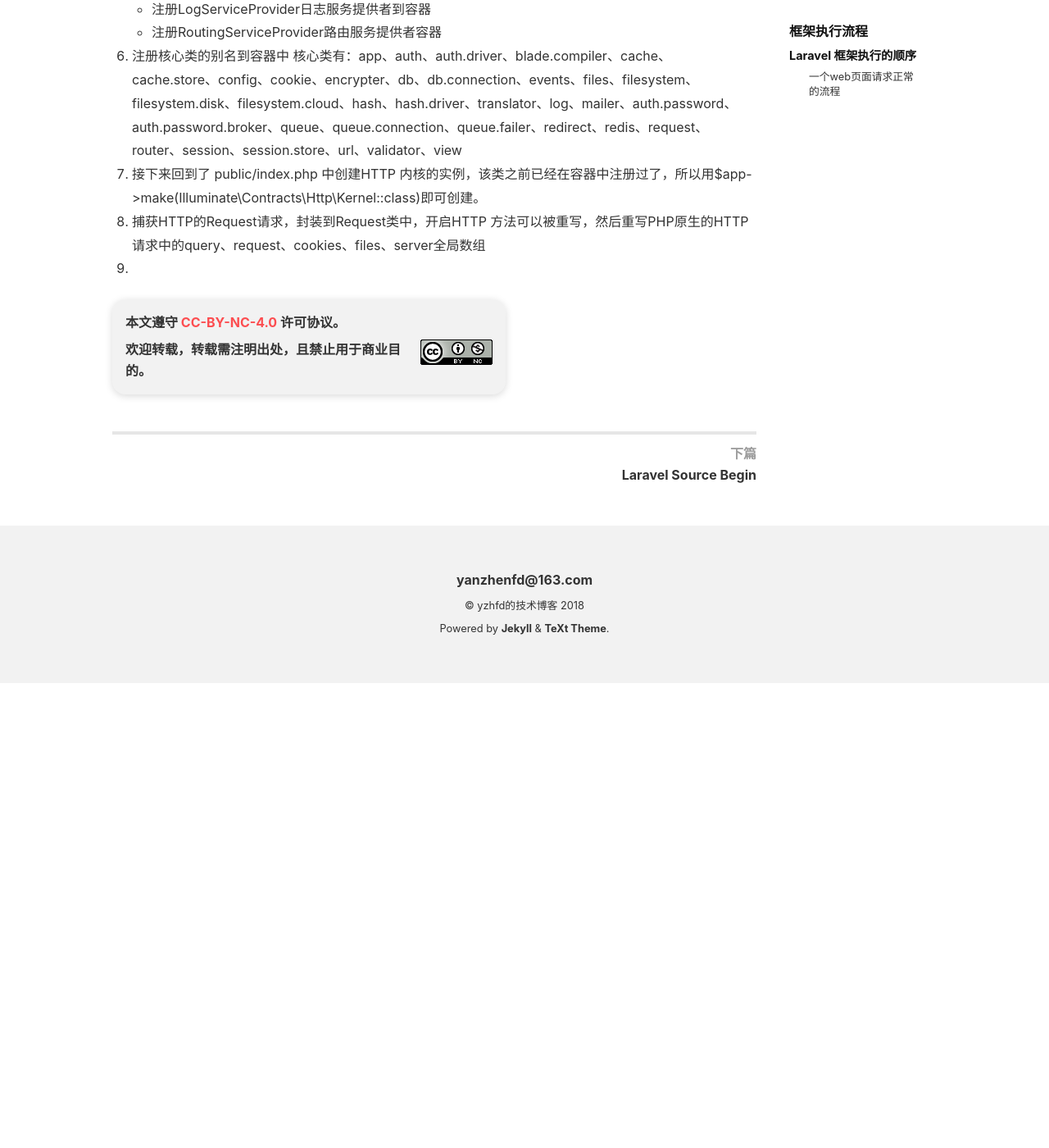
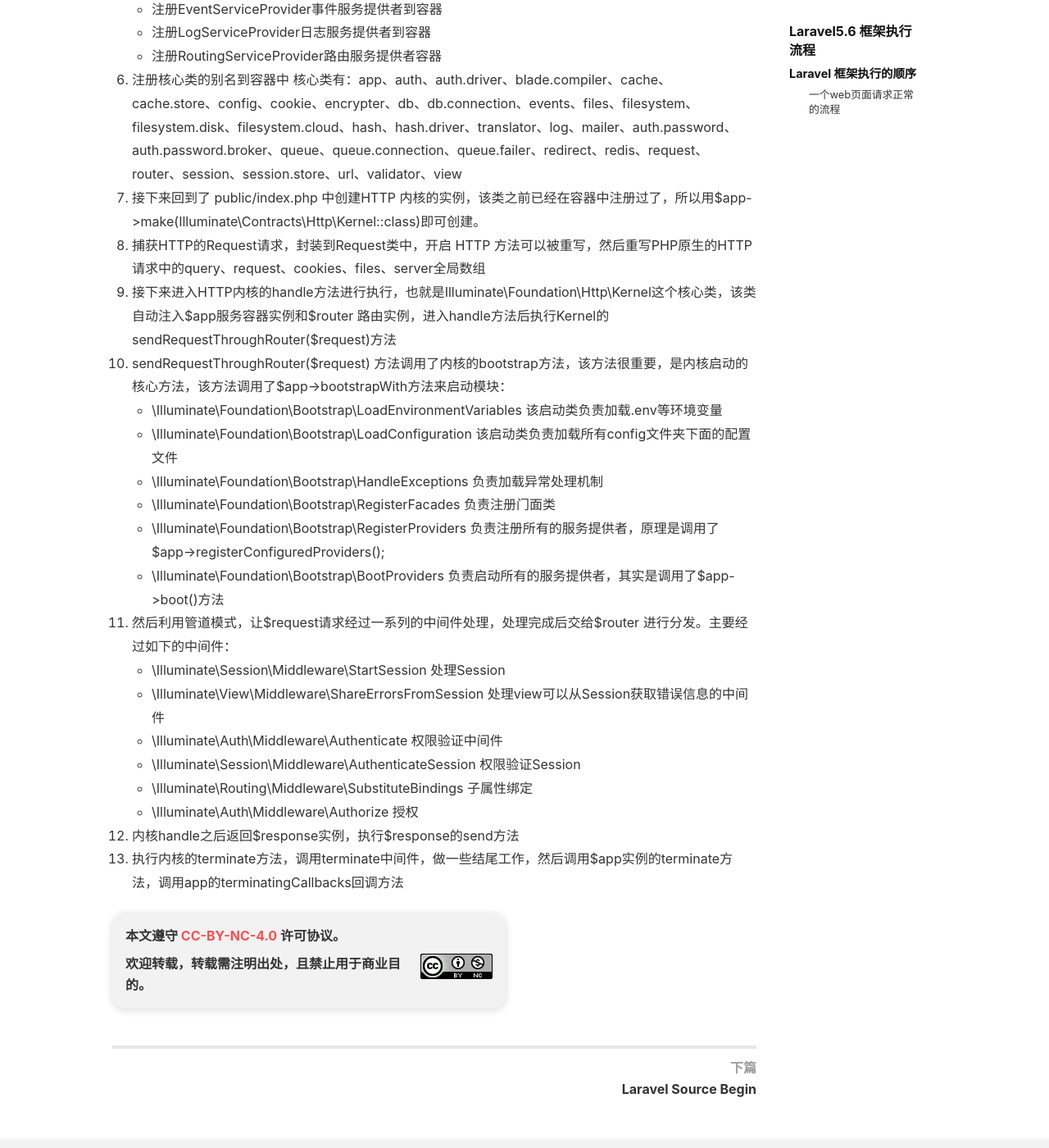
Before and after one commit to yzhfd/yzhfd.github.io, a Jekyll site: the page built from _posts/2018-5-5-laravel-execute-steps.md, in a window 1280 px wide and 1400 px high, scrolled down 1418 px. Shown: the whole window at 82% size. Built offline with Jekyll 4.4.1, drawn with Linux system fonts in a browser that asks for light colours; nearby versions of some CDN libraries; our own code applies the rules of GitHub Pages for plain Markdown files; before the commit the page ends 2251 px from its top, so only the background shows below that; some of the changed text lies outside the part shown.

Commit message:
完善第一篇文章

```diff
--- a/_posts/2018-5-5-laravel-execute-steps.md
+++ b/_posts/2018-5-5-laravel-execute-steps.md
@@ -1,4 +1,4 @@
-# 框架执行流程
+# Laravel5.6 框架执行流程
 ## Laravel 框架执行的顺序
 ### 一个web页面请求正常的流程
 1. public/index.php 这个是整个应用的入口，这个文件主要干以下几件事情
@@ -28,8 +28,8 @@
 		-  $environmentFile ：环境配置文件，默认 .env
 		-  $namespace : 应用的命名空间
 4. 应用实例初始化-注册框架基础类绑定到容器里面
-		* 当前应用实例 $this 绑定到容器里面 app 这个标签名上
-		* 注册绑定 PackageManifest 类到容器里
+	* 当前应用实例 $this 绑定到容器里面 app 这个标签名上
+	* 注册绑定 PackageManifest 类到容器里
 5. 注册框架基本的服务提供者
 	* 注册EventServiceProvider事件服务提供者到容器
 	* 注册LogServiceProvider日志服务提供者到容器
@@ -37,5 +37,21 @@
 6. 注册核心类的别名到容器中
 核心类有：app、auth、auth.driver、blade.compiler、cache、cache.store、config、cookie、encrypter、db、db.connection、events、files、filesystem、filesystem.disk、filesystem.cloud、hash、hash.driver、translator、log、mailer、auth.password、auth.password.broker、queue、queue.connection、queue.failer、redirect、redis、request、router、session、session.store、url、validator、view
 7. 接下来回到了 public/index.php 中创建HTTP 内核的实例，该类之前已经在容器中注册过了，所以用$app->make(Illuminate\Contracts\Http\Kernel::class)即可创建。
-8. 捕获HTTP的Request请求，封装到Request类中，开启HTTP 方法可以被重写，然后重写PHP原生的HTTP请求中的query、request、cookies、files、server全局数组
-9.
+8. 捕获HTTP的Request请求，封装到Request类中，开启 HTTP 方法可以被重写，然后重写PHP原生的HTTP请求中的query、request、cookies、files、server全局数组
+9. 接下来进入HTTP内核的handle方法进行执行，也就是Illuminate\Foundation\Http\Kernel这个核心类，该类自动注入$app服务容器实例和$router 路由实例，进入handle方法后执行Kernel的sendRequestThroughRouter($request)方法
+10. sendRequestThroughRouter($request) 方法调用了内核的bootstrap方法，该方法很重要，是内核启动的核心方法，该方法调用了$app->bootstrapWith方法来启动模块：
+	* \Illuminate\Foundation\Bootstrap\LoadEnvironmentVariables 该启动类负责加载.env等环境变量
+	* \Illuminate\Foundation\Bootstrap\LoadConfiguration 该启动类负责加载所有config文件夹下面的配置文件
+	* \Illuminate\Foundation\Bootstrap\HandleExceptions 负责加载异常处理机制
+	* \Illuminate\Foundation\Bootstrap\RegisterFacades 负责注册门面类
+	* \Illuminate\Foundation\Bootstrap\RegisterProviders 负责注册所有的服务提供者，原理是调用了 $app->registerConfiguredProviders();
+	* \Illuminate\Foundation\Bootstrap\BootProviders 负责启动所有的服务提供者，其实是调用了$app->boot()方法
+11. 然后利用管道模式，让$request请求经过一系列的中间件处理，处理完成后交给$router 进行分发。主要经过如下的中间件：
+	* \Illuminate\Session\Middleware\StartSession 处理Session
+	* \Illuminate\View\Middleware\ShareErrorsFromSession 处理view可以从Session获取错误信息的中间件
+	* \Illuminate\Auth\Middleware\Authenticate 权限验证中间件
+	* \Illuminate\Session\Middleware\AuthenticateSession 权限验证Session
+	* \Illuminate\Routing\Middleware\SubstituteBindings 子属性绑定
+	*  \Illuminate\Auth\Middleware\Authorize 授权
+12. 内核handle之后返回$response实例，执行$response的send方法
+13. 执行内核的terminate方法，调用terminate中间件，做一些结尾工作，然后调用$app实例的terminate方法，调用app的terminatingCallbacks回调方法
```
